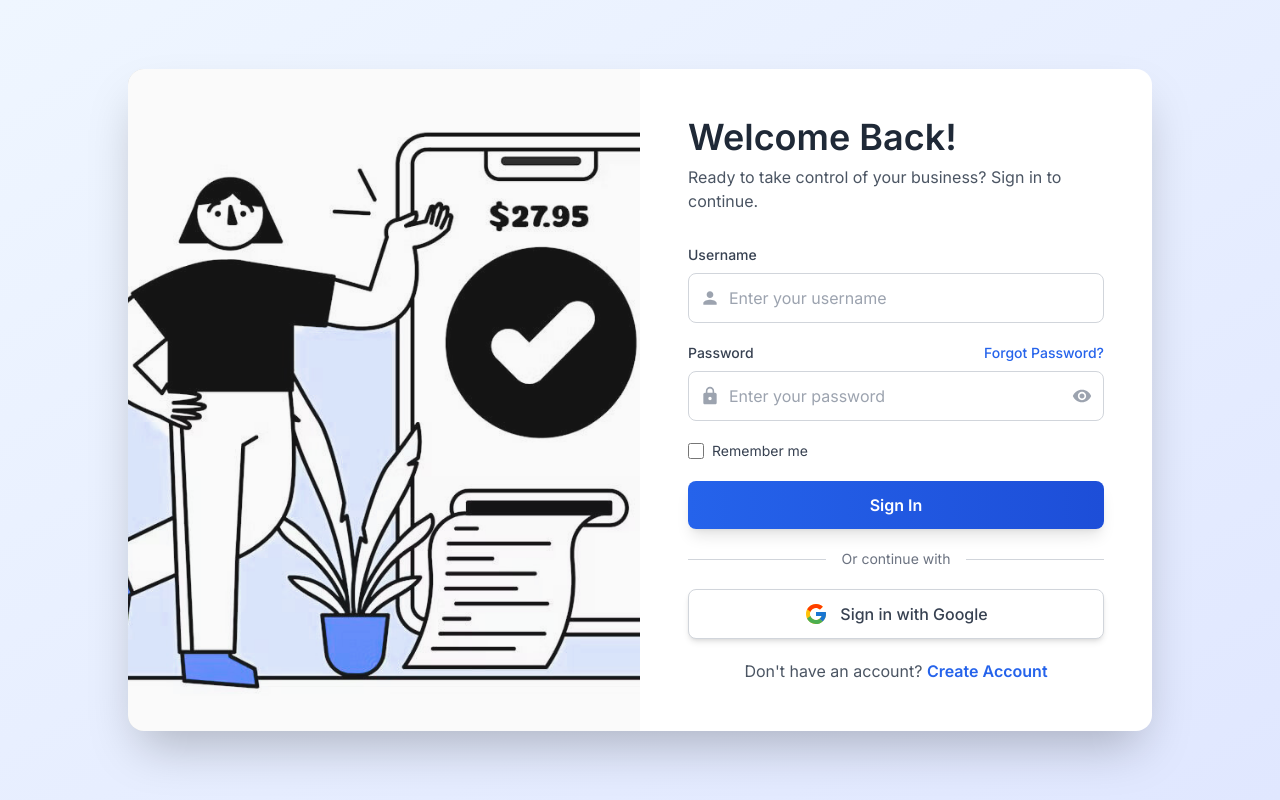
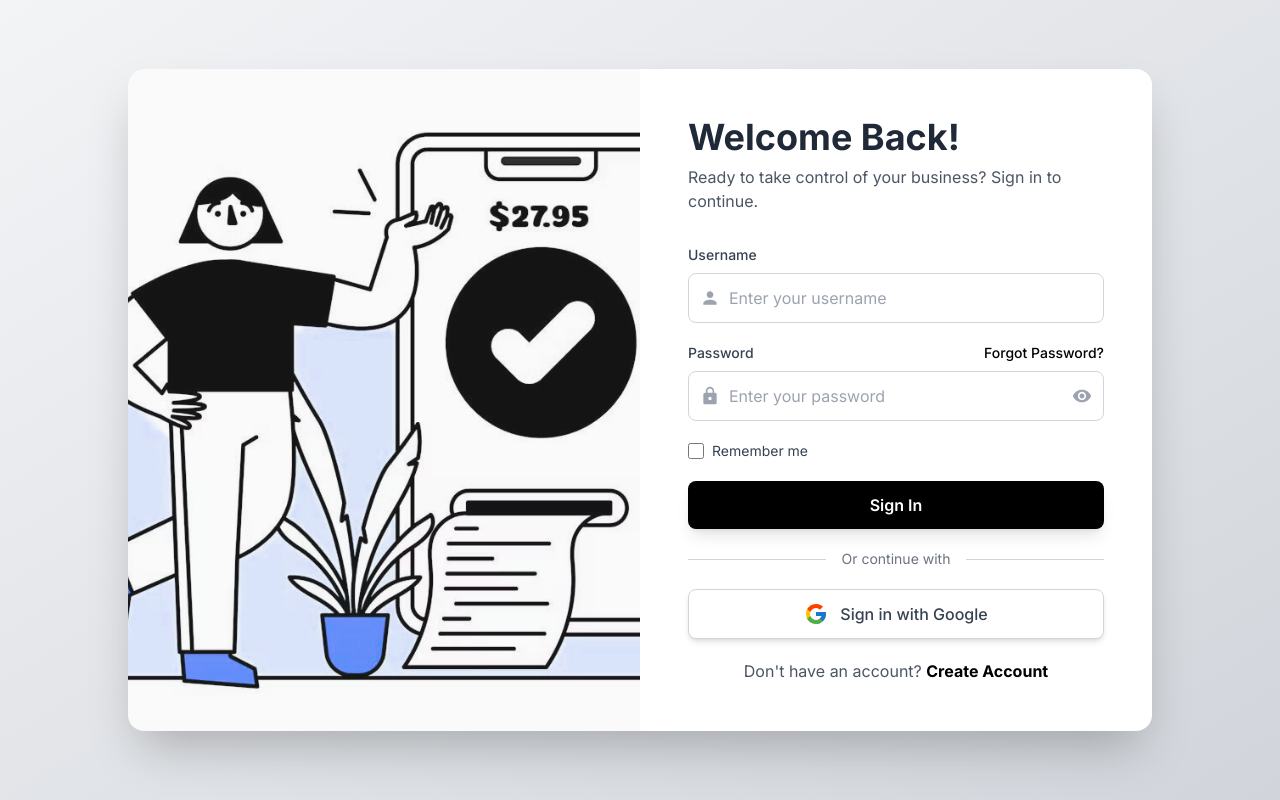
Before and after one commit to SHAC55/BizFlow, a React (Vite) app in the folder client/: page /signin in a window 1280 px wide. Built offline with nearby package versions, Linux system fonts and the light colour scheme; no server answers.

Commit message:
Redesign : SignIn

```diff
--- a/client/index.html
+++ b/client/index.html
@@ -4,7 +4,7 @@
     <meta charset="UTF-8" />
     <link rel="icon" type="image/svg+xml" href="/Bizezylogo.png" />
     <meta name="viewport" content="width=device-width, initial-scale=1.0" />
-    <link href="https://fonts.googleapis.com/css2?family=Inter:wght@400;500;600&family=Poppins:wght@500;600;700&display=swap" rel="stylesheet">
+    <link href="https://fonts.googleapis.com/css2?family=Inter:wght@300;400;500;600;700&display=swap" rel="stylesheet">
     <title>BizEzy</title>
   </head>
   <body>
--- a/client/src/index.css
+++ b/client/src/index.css
@@ -2,14 +2,16 @@
 @tailwind components;
 @tailwind utilities;
 
-/* Remove arrows in Chrome, Safari, Edge */
-input[type="number"]::-webkit-outer-spin-button,
-input[type="number"]::-webkit-inner-spin-button {
-  -webkit-appearance: none;
-  margin: 0;
+body {
+  @apply font-sans;
 }
 
-/* Remove arrows in Firefox */
-input[type="number"] {
-  -moz-appearance: textfield;
+/* Hide scrollbar but allow scroll */
+.no-scrollbar::-webkit-scrollbar {
+  display: none;
 }
+
+.no-scrollbar {
+  -ms-overflow-style: none;  /* IE and Edge */
+  scrollbar-width: none;     /* Firefox */
+}
--- a/client/src/pages/SignIn.jsx
+++ b/client/src/pages/SignIn.jsx
@@ -38,7 +38,7 @@ const SignIn = () => {
   };
 
   return (
-    <section className="min-h-screen w-screen bg-gradient-to-br from-blue-50 to-indigo-100 flex items-center justify-center p-4">
+    <section className="min-h-screen w-screen bg-gradient-to-br from-gray-100 to-gray-300 flex items-center justify-center p-4">
       <div className="bg-white rounded-2xl shadow-2xl overflow-hidden max-w-5xl w-full flex flex-col md:flex-row transform transition-all duration-500 hover:shadow-3xl">
         {/* IMAGE SECTION */}
         <div className="md:w-1/2 relative overflow-hidden hidden md:block">
@@ -117,7 +117,7 @@ const SignIn = () => {
                 </label>
                 <NavLink
                   to="/forgot-password"
-                  className="text-sm text-blue-600 hover:text-blue-800 font-medium"
+                  className="text-sm text-black font-medium"
                 >
                   Forgot Password?
                 </NavLink>
@@ -173,7 +173,7 @@ const SignIn = () => {
             <button
               type="submit"
               disabled={isLoading}
-              className="w-full bg-gradient-to-r from-blue-600 to-blue-700 text-white py-3 rounded-lg font-semibold hover:from-blue-700 hover:to-blue-800 transform hover:scale-[1.02] transition-all duration-300 shadow-lg hover:shadow-xl disabled:opacity-70 disabled:cursor-not-allowed"
+              className="w-full bg-black text-white py-3 rounded-lg font-semibold hover:from-blue-700 hover:to-blue-800 transform hover:scale-[1.02] transition-all duration-300 shadow-lg hover:shadow-xl disabled:opacity-70 disabled:cursor-not-allowed"
             >
               {isLoading ? (
                 <div className="flex items-center justify-center space-x-2">
@@ -183,6 +183,7 @@ const SignIn = () => {
               ) : (
                 "Sign In"
               )}
+
             </button>
 
             {/* Divider */}
@@ -212,7 +213,7 @@ const SignIn = () => {
               Don't have an account?{" "}
               <NavLink
                 to="/signup"
-                className="text-blue-600 hover:text-blue-800 font-semibold hover:underline"
+                className="text-black font-bold hover:underline"
               >
                 Create Account
               </NavLink>
--- a/client/src/pages/SignUp.jsx
+++ b/client/src/pages/SignUp.jsx
@@ -45,7 +45,7 @@ const SignUp = () => {
   };
 
   return (
-    <section className="h-screen w-screen bg-gradient-to-br from-blue-50 to-indigo-100 flex items-center justify-center p-4 overflow-hidden">
+    <section className="h-screen w-screen bg-gradient-to-br from-blue-50 to-indigo-100 flex items-center justify-center p-4 overflow-hidden no-scrollbar">
       <div className="bg-white rounded-2xl shadow-2xl overflow-hidden max-w-5xl w-full flex flex-col md:flex-row h-[90vh] max-h-[850px]">
         {/* FORM SECTION */}
         <div className="md:w-1/2 p-8 lg:p-10 overflow-y-auto">
--- a/client/tailwind.config.js
+++ b/client/tailwind.config.js
@@ -1,11 +1,10 @@
 /** @type {import('tailwindcss').Config} */
 export default {
-  content: ["./index.html", "./src/**/*.{js,jsx,ts,tsx}"],
+  content: ["./index.html", "./src/**/*.{js,ts,jsx,tsx}"],
   theme: {
     extend: {
       fontFamily: {
-        sans: ['Inter', 'sans-serif'],
-        heading: ['Poppins', 'sans-serif'],
+        sans: ["Inter", "sans-serif"],
       },
     },
   },
```
